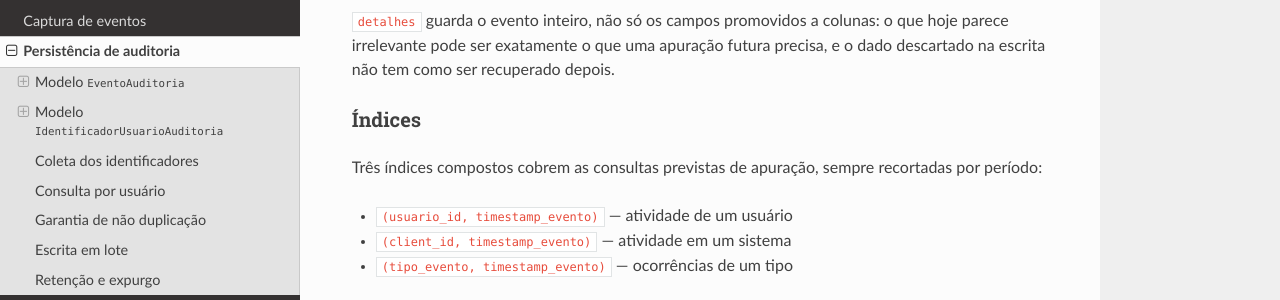
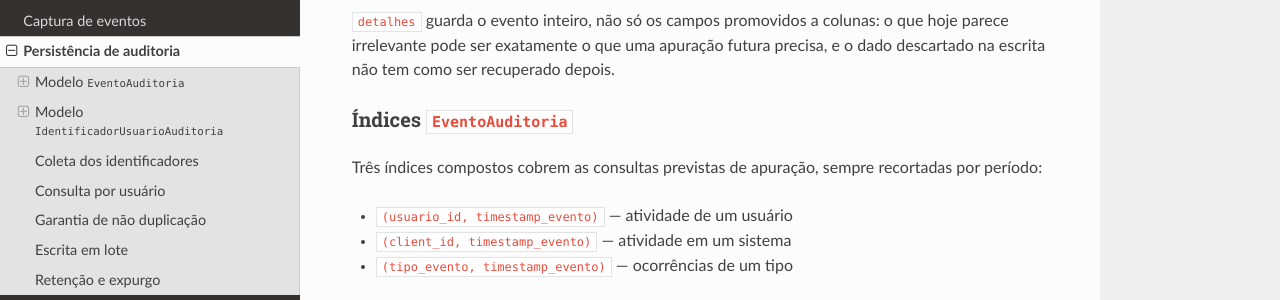
Before and after one commit to prefeiturasp/SME-Identidade-Audit-Microsservico, a Sphinx documentation site: the page built from docs/auditoria.md, in a window 1280 px wide and 1400 px high, scrolled down 556 px. Shown: the part 147-447 px from the top of the window. Built offline with Sphinx 7.4.7 and the Read the Docs theme 3.1.0, drawn with Linux system fonts in a browser that asks for light colours; some of the changed text lies outside the part shown.

Commit message:
refactor: Ajusta warning ao gerar doc e remove o fluxo workflows

```diff
--- a/docs/auditoria.md
+++ b/docs/auditoria.md
@@ -24,7 +24,7 @@ normalizados pela captura, por fila, e concentra a escrita no Postgres.
 que hoje parece irrelevante pode ser exatamente o que uma apuração futura
 precisa, e o dado descartado na escrita não tem como ser recuperado depois.
 
-### Índices
+### Índices `EventoAuditoria`
 
 Três índices compostos cobrem as consultas previstas de apuração, sempre
 recortadas por período:
```
Also changed, not shown: other parts of docs/auditoria.md (+1 -1 lines), 1 other file.
